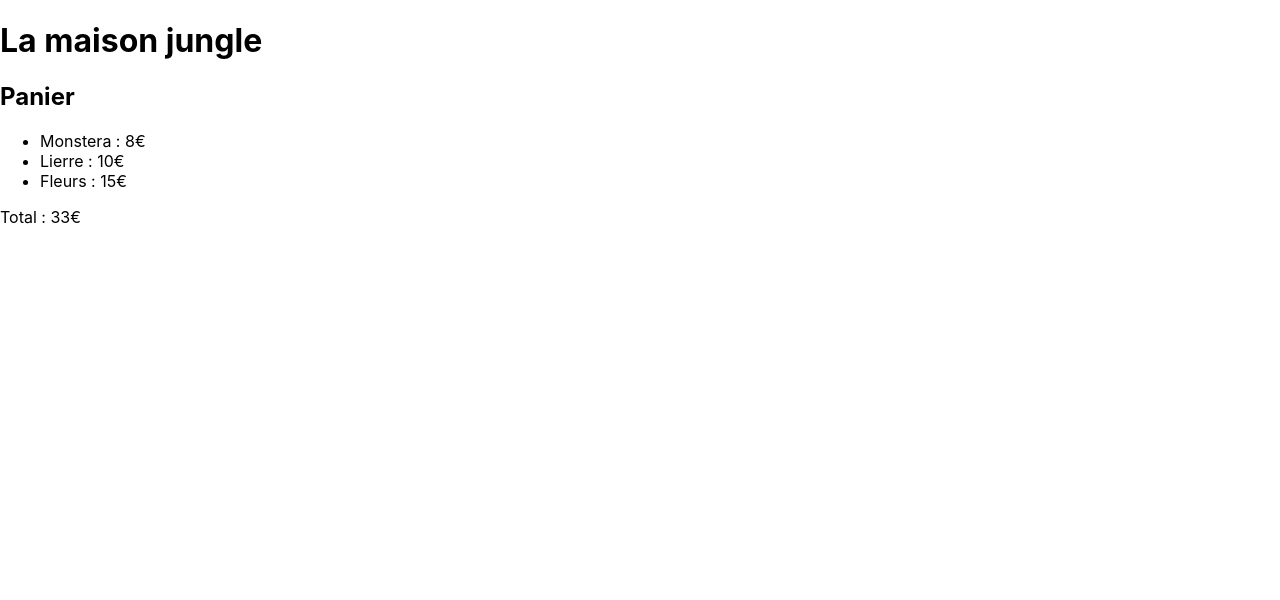
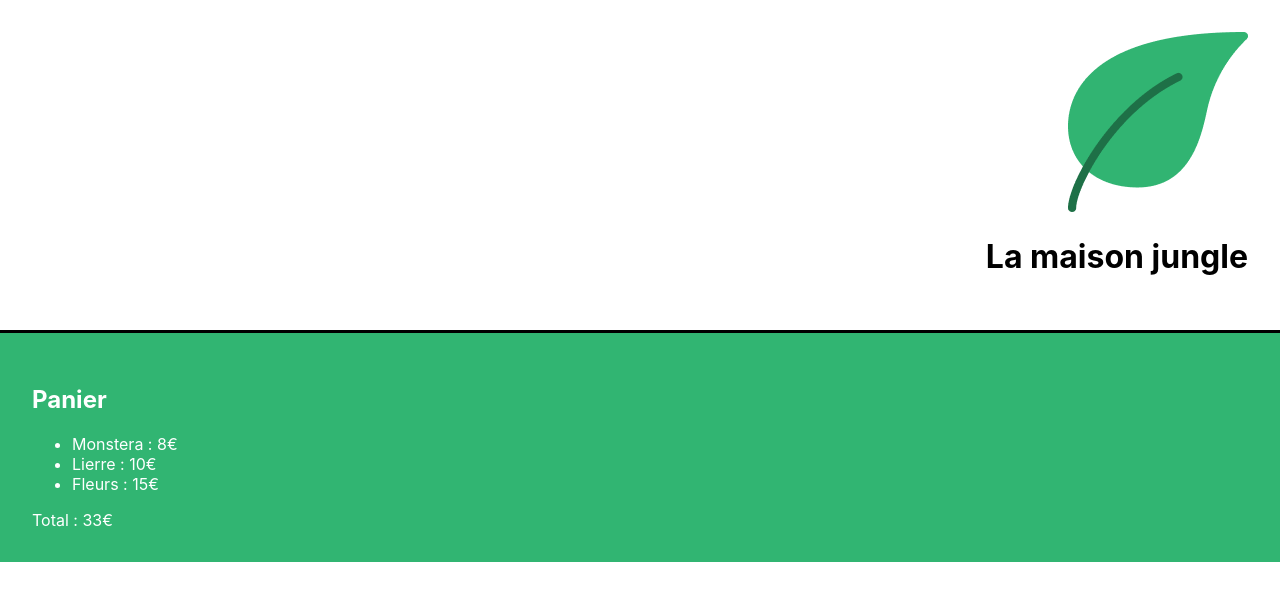
Before and after one commit to jorisbertier/The-house-of-jungle, a React (Create React App) app: page / in a window 1280 px wide. Shown: the top 600 px of the page. Built offline with nearby package versions, Linux system fonts and the light colour scheme.

Commit message:
css with react

```diff
--- a/src/components/Banner.js
+++ b/src/components/Banner.js
@@ -1,5 +1,11 @@
+import '../styles/Banner.css'
+import logo from '../assets/logo.png'
+
 function Banner() {
-    return <h1>La maison jungle</h1>
+    return <div className="lmj-banner">
+                <img src={logo} alt='La maison jungle' className='lmj-logo' />
+                <h1>La maison jungle</h1>
+            </div>
 }
 
 export default Banner
--- a/src/components/Cart.js
+++ b/src/components/Cart.js
@@ -1,9 +1,11 @@
+import '../styles/Cart.css'
+
 function Cart() {
     const monsteraPrice = 8
 	const ivyPrice = 10
 	const flowerPrice = 15
 	return (
-		<div>
+		<div className="lmj-cart">
 			<h2>Panier</h2>
 			<ul>
 				<li>Monstera : {monsteraPrice}€</li>
--- /dev/null
+++ b/src/styles/Banner.css
@@ -0,0 +1,6 @@
+.lmj-banner {
+    color: black;
+    text-align: right;
+    padding: 32px;
+    border-bottom: solid 3px black;
+}
--- /dev/null
+++ b/src/styles/Cart.css
@@ -0,0 +1,5 @@
+.lmj-cart {
+    padding: 32px;
+    color: white;
+    background-color: #31b572;
+}
```
Also changed, not shown: src/assets/logo.png (added).
